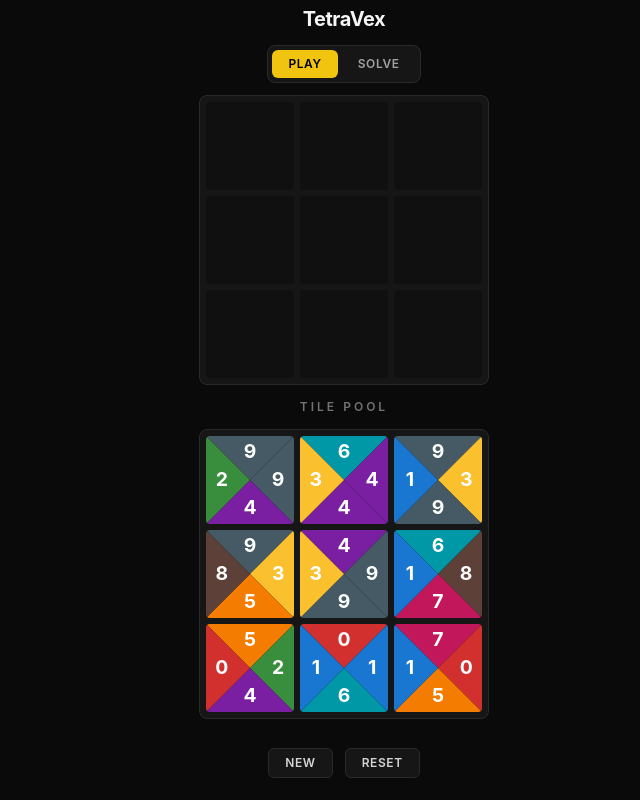
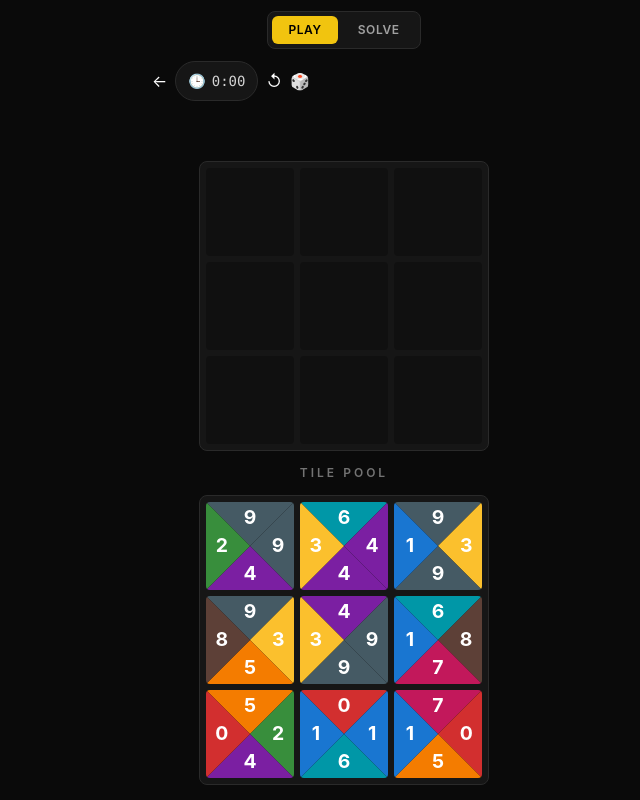
Before and after one commit to LucianChirca/Tetra-Vex-Solver, a React (Vite) app: page / in a window 1280 px wide. Shown: the whole page, without its empty margins (296-936 px from the left). Built offline with nearby package versions, Linux system fonts and the light colour scheme.

Commit message:
feat(gui): play top bar with timer, reset and new-puzzle; stats modal on solve

```diff
--- a/src/gui/components/PlayScreen.tsx
+++ b/src/gui/components/PlayScreen.tsx
@@ -1,9 +1,11 @@
-import { useEffect, useReducer, useState } from "react";
+import { useEffect, useReducer, useRef, useState } from "react";
 import type { PointerEvent as ReactPointerEvent } from "react";
 import { Board } from "./Board";
 import { Pool } from "./Pool";
 import { Tile } from "./Tile";
 import { SnapBack } from "./SnapBack";
+import { StatsDialog } from "./StatsDialog";
+import { fmtClock, fmtDuration } from "../format";
 import type { PlayController } from "../controllers/playController";
 
 // Cursor position + grab offset + the tile's home position (where it sits in the
@@ -35,15 +37,49 @@
 // release we resolve against the controller (place / swap / return). A rejected
 // pool drag glides back to its slot instead of vanishing. `newController`
 // mints a fresh board (Reset clears the current one; New deals another).
-export function PlayScreen({ newController }: { newController: () => PlayController }) {
+// Live clock pill for the top bar. Ticks once a second while running; shows
+// the frozen time once solved. Owns its own tick so PlayScreen doesn't rerender.
+function Timer({ startedAt, frozenMs }: { startedAt: number | null; frozenMs: number | null }) {
+  const [nowMs, setNowMs] = useState(0); // elapsed at the last tick — render stays pure
+  useEffect(() => {
+    if (startedAt === null || frozenMs !== null) return;
+    const id = window.setInterval(() => setNowMs(performance.now() - startedAt), 1000);
+    return () => window.clearInterval(id);
+  }, [startedAt, frozenMs]);
+  const ms = frozenMs ?? (startedAt === null ? 0 : nowMs);
+  return (
+    <span className="border-panel-border bg-panel flex h-10 items-center gap-1.5 rounded-full border px-3 font-mono text-sm text-neutral-300">
+      <span aria-hidden>🕒</span>
+      {fmtClock(ms)}
+    </span>
+  );
+}
+
+export function PlayScreen({
+  newController,
+  onBack,
+}: {
+  newController: () => PlayController;
+  onBack: () => void;
+}) {
   const [, rerender] = useReducer((v) => v + 1, 0);
   const [controller, setController] = useState(newController);
   const [drag, setDrag] = useState<Drag | null>(null);
   const [hover, setHover] = useState<Hover>(null);
   const [returning, setReturning] = useState<Returning | null>(null);
+  // Run stats: clock starts at the first grab, a move = any drop that changed
+  // the board (place/swap or sending a placed tile home).
+  const run = useRef({ moves: 0, startedAt: null as number | null });
+  // Snapshot taken at the winning drop; also gates the "Stats" button.
+  const [finalStats, setFinalStats] = useState<{ moves: number; elapsedMs: number } | null>(null);
+  const [statsOpen, setStatsOpen] = useState(false);
+  // Mirrors run.current.startedAt for the Timer (refs can't be read in render).
+  const [startedAt, setStartedAt] = useState<number | null>(null);
 
   const startDrag = (tileId: number, e: ReactPointerEvent) => {
     e.preventDefault();
+    run.current.startedAt ??= performance.now();
+    setStartedAt(run.current.startedAt);
     // iOS implicitly captures the pointer to this tile on touch, which stops
     // pointerenter firing on the cells we drag over — release it so hover works.
     if (e.currentTarget.hasPointerCapture(e.pointerId)) {
@@ -74,6 +110,15 @@
 
       // A real drag onto a legal cell commits — nothing to animate.
       if (moved && hover?.kind === "cell" && controller.placeOnCell(drag.tileId, hover.index)) {
+        run.current.moves++;
+        // Solved by this drop? Freeze the clock and pop the stats.
+        if (controller.isSolved()) {
+          setFinalStats({
+            moves: run.current.moves,
+            elapsedMs: performance.now() - (run.current.startedAt ?? performance.now()),
+          });
+          setStatsOpen(true);
+        }
         setDrag(null);
         setHover(null);
         rerender();
@@ -85,6 +130,7 @@
       //    a tap on a placed tile ("send home");
       //  - back to its original board cell if a board tile's move was rejected.
       const toPool = !moved || drag.fromPool || hover?.kind === "pool";
+      if (toPool && !drag.fromPool) run.current.moves++; // a placed tile went home
       if (toPool) controller.returnToPool(drag.tileId);
       const slot = toPool ? slotRect(drag.tileId) : null;
       setReturning({
@@ -119,18 +165,54 @@
     setHover(null);
     setReturning(null);
   };
+  const clearRun = () => {
+    run.current = { moves: 0, startedAt: null };
+    setStartedAt(null);
+    setFinalStats(null);
+    setStatsOpen(false);
+  };
+  // Reset clears the board but NOT the clock/moves — same attempt continues.
   const reset = () => {
     controller.reset();
     clearDrag();
+    setFinalStats(null);
+    setStatsOpen(false);
     rerender();
   };
   const newBoard = () => {
     setController(newController);
     clearDrag();
+    clearRun();
   };
 
   return (
-    <div className="flex w-[min(92vw,24rem)] flex-col items-center gap-3">
+    // Full height (minus the body's p-4): the bar pins to the top and the game
+    // centers in what's left, so bar→board space always equals pool→bottom
+    // space (each = half the slack + 1rem of padding; mt-4 mirrors the body's
+    // bottom padding).
+    <div className="flex h-[calc(100dvh-2rem)] w-[min(92vw,24rem)] flex-col items-center">
+      {/* top bar: back / timer / reset / new — in flow, so it can never overlap the board */}
+      <div className="flex w-full items-center gap-2">
+        <button onClick={onBack} className="btn-round" aria-label="Back to menu" title="Menu">
+          ←
+        </button>
+        {/* keyed by run start so a new run remounts it back to 0:00 */}
+        <Timer
+          key={startedAt ?? -1}
+          startedAt={startedAt}
+          frozenMs={finalStats?.elapsedMs ?? null}
+        />
+        <button onClick={reset} className="btn-round" aria-label="Reset board" title="Reset board">
+          ↺
+        </button>
+        <button onClick={newBoard} className="btn-round" aria-label="New puzzle" title="New puzzle">
+          🎲
+        </button>
+      </div>
+
+      {/* the game centers in the measured space below the bar */}
+      <div className="game-area mt-4 w-full flex-1">
+        <div className="game-inner flex h-full w-full flex-col items-center justify-center gap-3">
           <Board
             size={controller.size}
             cells={controller.boardCells()}
@@ -142,7 +224,21 @@
           />
 
           {/* fixed height so swapping the label never nudges the board */}
-      <div className="flex h-5 items-center">
+          {/* width matches the board/pool panels so the button aligns with their right edge */}
+          <div
+            className="relative flex h-5 items-center justify-center"
+            style={{
+              width: `calc(var(--tile) * ${controller.size} + var(--gap) * ${controller.size + 1})`,
+            }}
+          >
+            {solved && finalStats && (
+              <button
+                onClick={() => setStatsOpen(true)}
+                className="btn absolute right-0 px-2 py-0.5 text-xs"
+              >
+                Stats
+              </button>
+            )}
             {solved ? (
               <span className="animate-pulse text-sm font-bold tracking-[0.3em] text-emerald-400">
                 SOLVED 🎉
@@ -162,19 +258,6 @@
             onHoverChange={(over) => setHover(over ? { kind: "pool" } : null)}
           />
 
-      {/* fixed-height footer so Play and Solve occupy the same space — toggling
-          modes swaps the content without shifting the chrome above */}
-      <div className="flex min-h-16 flex-col items-center justify-center">
-        <div className="flex gap-3">
-          <button onClick={newBoard} className="btn">
-            New
-          </button>
-          <button onClick={reset} className="btn">
-            Reset
-          </button>
-        </div>
-      </div>
-
           {drag && dragTile && (
             <div
               className="pointer-events-none fixed z-50"
@@ -192,6 +275,17 @@
               onDone={() => setReturning(null)}
             />
           )}
+
+          <StatsDialog
+            open={statsOpen && finalStats !== null}
+            onClose={() => setStatsOpen(false)}
+            rows={[
+              ["Moves", finalStats?.moves ?? 0],
+              ["Time", fmtDuration(finalStats?.elapsedMs ?? 0)],
+            ]}
+          />
+        </div>
+      </div>
     </div>
   );
 }
--- a/src/gui/views/playView.tsx
+++ b/src/gui/views/playView.tsx
@@ -8,11 +8,14 @@
 export class PlayView implements View {
   private root: Root | null = null;
 
-  constructor(private readonly newController: () => PlayController) {}
+  constructor(
+    private readonly newController: () => PlayController,
+    private readonly onBack: () => void,
+  ) {}
 
   mount(parent: HTMLElement): void {
     this.root = createRoot(parent);
-    this.root.render(<PlayScreen newController={this.newController} />);
+    this.root.render(<PlayScreen newController={this.newController} onBack={this.onBack} />);
   }
 
   destroy(): void {
```
Lines whose indentation alone changed are shown as unchanged.
